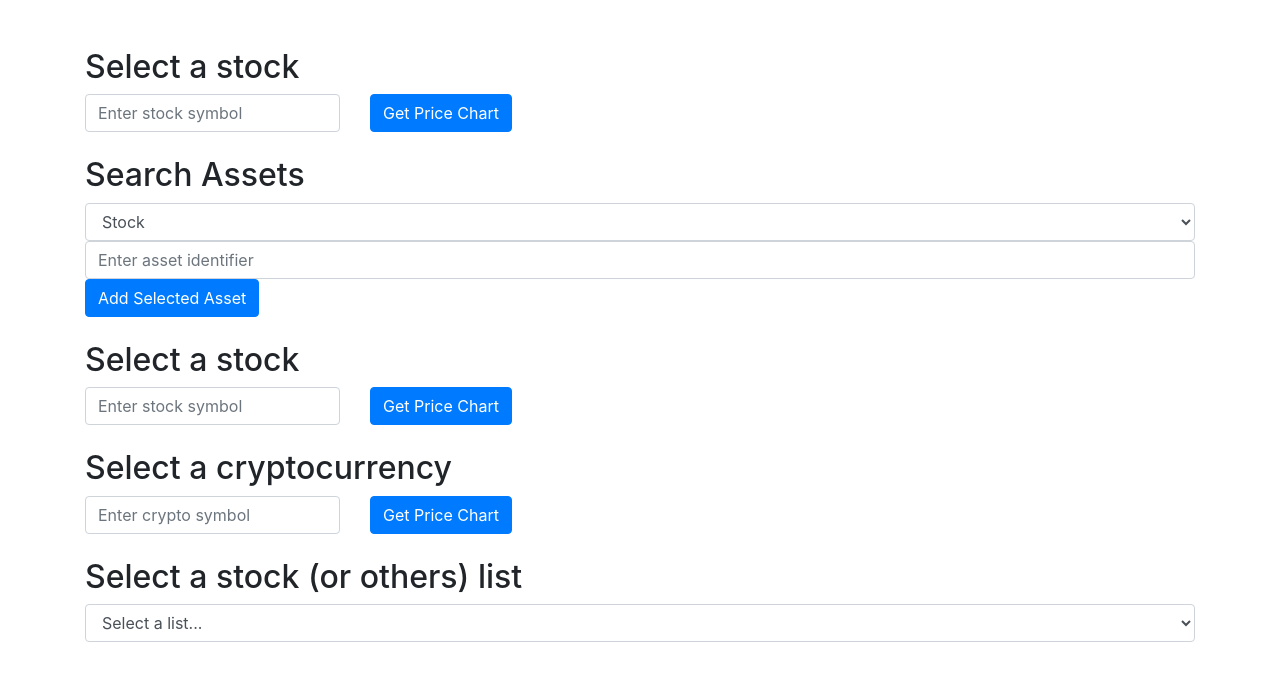
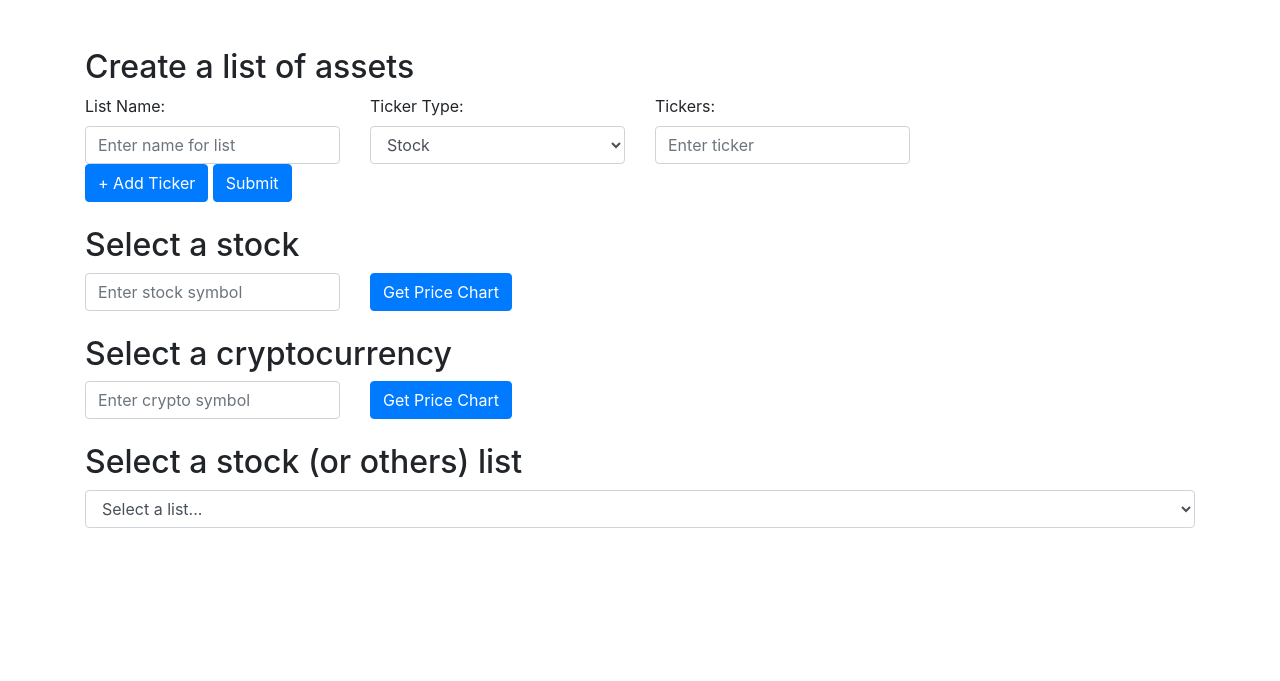
Before and after one commit to sebastian46/stock-portfolio, a Python web app: template app/templates/index.html in a window 1280 px wide. Shown: the part 76-757 px from the top of the page. Run offline with Jinja, Linux system fonts and the light colour scheme; the template is opened without the code that fills it, so the values that code supplies are empty; some libraries are stand-ins or nearby versions.

Commit message:
Code cleanup

```diff
--- a/app/routes.py
+++ b/app/routes.py
@@ -28,7 +28,7 @@ def get_available_assets(asset_type):
 
 @home_bp.route('/api/asset-data/<asset_type>/<path:identifier>', methods=['GET'])
 def asset_data(asset_type, identifier):
-    return AssetService.get_asset_data(identifier, asset_type)
+    return AssetService.get_asset_data_for_api(identifier, asset_type)
 
 @home_bp.route('/api/list-returns/<portfolio_id>', methods=['GET'])
 def list_returns(portfolio_id):
--- a/app/static/js/asset-display.js
+++ b/app/static/js/asset-display.js
@@ -56,7 +56,7 @@ function clearSuggestions(suggestionsBoxId) {
 function fetchAssetPrice(assetType) {
     const assetGroup = document.querySelector(`.asset-input-group[data-asset-type="${assetType}"]`);
     const assetInput = assetGroup.querySelector('.asset-input').value;
-    // const customInput = assetGroup.querySelector('.form-control').value;
+    const customInput = assetGroup.querySelector('.form-control').value;
     const assetSymbol = assetInput || customInput;
     const url = `api/asset-data/${assetType}/${assetSymbol}`;
 
--- a/app/static/js/lists.js
+++ b/app/static/js/lists.js
@@ -1,6 +1,47 @@
 document.addEventListener('DOMContentLoaded', function() {
     fetchStockLists();
+    document.getElementById('addTickerBtn').addEventListener('click', function() {
+        addTickerInput(); // Add new ticker input when "+" button is clicked
+    });
     document.getElementById('listSelector').addEventListener('change', handleListSelectionChange);
+    document.getElementById('createListForm').addEventListener('submit', function(e) {
+        e.preventDefault(); // Prevent the form from submitting the traditional way
+
+        const listName = document.getElementById('listName').value.trim();
+        const tickerType = document.getElementById('tickerType').value;
+        const tickersInputs = document.querySelectorAll('#tickersContainer .tickerInput'); // Ensure the selector matches the class or id of the inputs
+
+        const assets = Array.from(tickersInputs).map(input => ({
+            ticker: input.value.trim(),
+            type: tickerType // If each ticker can have a different type, this needs to be adjusted
+        }));
+
+        // Validate that listName and assets are filled out correctly
+        if (!listName || assets.some(asset => !asset.ticker)) {
+            alert('Please fill out all fields.');
+            return;
+        }
+
+        const data = { name: listName, assets: assets };
+        console.log(data);
+        // Send the data to the server
+        fetch('/api/create-list', {
+            method: 'POST',
+            headers: {
+                'Content-Type': 'application/json',
+            },
+            body: JSON.stringify(data),
+        })
+        .then(response => response.json())
+        .then(data => {
+            console.log('List created:', data);
+            // Handle success, such as notifying the user or clearing the form
+        })
+        .catch((error) => {
+            console.error('Error:', error);
+            // Handle errors, such as displaying a message to the user
+        });
+    });
 });
 
 function fetchStockLists() {
@@ -81,35 +122,13 @@ function fetchStockListReturnsAndRenderGraph(listId) {
 
     });
 }
-document.getElementById('createListForm').addEventListener('submit', function(e) {
-    e.preventDefault(); // Prevent the form from submitting the traditional way
 
-    const listName = document.getElementById('listName').value;
-    const listTickers = document.getElementById('listTickers').value.split(',');
-    const tickerType = document.getElementById('tickerType').value; // Assuming a single type for all tickers for simplicity
 
-    const assets = listTickers.map(ticker => ({
-        ticker: ticker.trim(),
-        type: tickerType // This assumes all tickers in the input are of the same type; adjust if needed
-    }));
-
-    const data = { name: listName, assets: assets };
-
-    // Send the data to the server
-    fetch('/api/create-list', {
-        method: 'POST',
-        headers: {
-            'Content-Type': 'application/json',
-        },
-        body: JSON.stringify(data),
-    })
-    .then(response => response.json())
-    .then(data => {
-        console.log('List created:', data);
-        // Handle success
-    })
-    .catch((error) => {
-        console.error('Error:', error);
-        // Handle errors
-    });
-});
+// This function should create a new input element for ticker and append it to the tickersContainer
+function addTickerInput() {
+    const container = document.getElementById('tickersContainer');
+    const input = document.createElement('input');
+    input.type = 'text';
+    input.className = 'form-control asset-input tickerInput'; // Use a class to group all ticker inputs
+    container.appendChild(input);
+}
--- a/app/templates/index.html
+++ b/app/templates/index.html
@@ -49,34 +49,33 @@
         <a class="navbar-brand" href="#">Stock Dashboard</a>
     </nav>
     <div class="container mt-5">
-        <div class="mb-4 asset-input-group" data-asset-type="stock">
-            <h2>Select a stock</h2>
+        <div class="mb-4 asset-input-group">
+            <h2>Create a list of assets</h2>
             <div class="row">
-                <div class="col-3">
-                    <input type="text" id="stockInput" class="form-control asset-input" placeholder="Enter stock symbol" autocomplete="off">
-                    <div id="stockSuggestions" class="suggestions-dropdown"></div>
-                </div>
-                <!-- <div class="col-3">
-                    <input type="text" id="customStockInput" class="form-control" placeholder="Enter custom stock symbol">
-                </div> -->
-                <div class="col-3">
-                    <button class="btn btn-primary fetch-price-btn">Get Price Chart</button>
+                <div class="col-12">
+                    <form id="createListForm">
+                        <div class="row">
+                            <div class="col-3">
+                                <label for="listName">List Name:</label>
+                                <input class="form-control" type="text" id="listName" placeholder="Enter name for list" required>
+                            </div>
+                            <div class="col-3">
+                                <label for="tickerType">Ticker Type:</label>
+                                <select class="form-control" id="tickerType">
+                                    <option value="stock">Stock</option>
+                                    <option value="crypto">Crypto</option>
+                                </select>
+                            </div>
+                            <div class="col-3" id="tickersContainer">
+                                <label for="tickerType">Tickers:</label>
+                                <input class="form-control asset-input tickerInput" type="text" id="assetName" placeholder="Enter ticker" required>
+                            </div>
+                        </div>
+                        <button class="btn btn-primary" type="button" id="addTickerBtn">+ Add Ticker</button>
+                        <button class="btn btn-primary" type="submit">Submit</button>
+                    </form>
                 </div>
             </div>
-            <canvas id="stockPriceChartId" width="800" height="400"></canvas>
-        </div>
-
-        <div class="mb-4 asset-input-group">
-            <h2>Search Assets</h2>
-            <select class="form-control" id="assetType">
-              <option value="stock">Stock</option>
-              <option value="crypto">Crypto</option>
-            </select>
-            <input class="form-control asset-input" type="text" id="searchQuery" placeholder="Enter asset identifier">
-            <!-- <select id="searchResults"></select> -->
-            <!-- <input type="text" id="stockInput" class="form-control asset-input" placeholder="Enter stock symbol" autocomplete="off"> -->
-            <!-- <div id="stockSuggestions" class="suggestions-dropdown"></div> -->
-            <button class="btn btn-primary" id="addAsset">Add Selected Asset</button>
         </div>
 
         <div class="mb-4 asset-input-group" data-asset-type="stock">
@@ -121,48 +120,5 @@
     </div>
     <script type="text/javascript" src="{{ url_for('static', filename='js/asset-display.js') }}"></script>
     <script type="text/javascript" src="{{ url_for('static', filename='js/lists.js') }}"></script>
-    <!-- <script>
-        document.getElementById('searchQuery').addEventListener('input', function() {
-            const query = this.value;
-            const assetType = document.getElementById('assetType').value; // Get the selected asset type
-            // Optionally, you can add a dropdown for 'asset_type' and pass it as a query parameter
-
-            fetch(`/api/available-${assetType}?search=${encodeURIComponent(query)}`)
-                .then(response => response.json())
-                .then(data => {
-                    console.log(data);
-                    // console.log(data[assetType]);
-                    const resultsElement = document.getElementById('searchResults');
-                    resultsElement.innerHTML = ''; // Clear previous results
-                    data.forEach(asset => {
-                        displaySuggestions(data[assetType], inputField, suggestionsBoxId);
-                    });
-                })
-                .catch(error => console.error('Error fetching search results:', error));
-        });
-
-        function displaySuggestions(assets, inputField, suggestionsBoxId) {
-            const suggestionsBox = document.getElementById(suggestionsBoxId);
-            suggestionsBox.innerHTML = '';
-
-            assets.forEach(assets => {
-                const suggestion = document.createElement('div');
-                suggestion.textContent = assets;
-                suggestion.addEventListener('click', function() {
-                    inputField.value = assets;
-                    clearSuggestions(suggestionsBoxId);
-                });
-                suggestionsBox.appendChild(suggestion);
-            });
-        }
-
-        // Implement the logic to handle adding the selected asset when 'Add Selected Asset' is clicked
-        document.getElementById('addAsset').addEventListener('click', function() {
-            const selectedAssetId = document.getElementById('searchResults').value;
-            // Here you would add the logic to actually add the asset, possibly sending the asset ID back to the server
-            console.log('Selected asset ID to add:', selectedAssetId);
-            // Example: POST request to your Flask backend to add the asset
-        });
-    </script> -->
 </body>
 </html>
```
Also changed, not shown: app/service/asset_service.py (+11 -2 lines), app/service/portfolio_service.py (+11 -7 lines), app/stock_data.py (+1 -38 lines).
